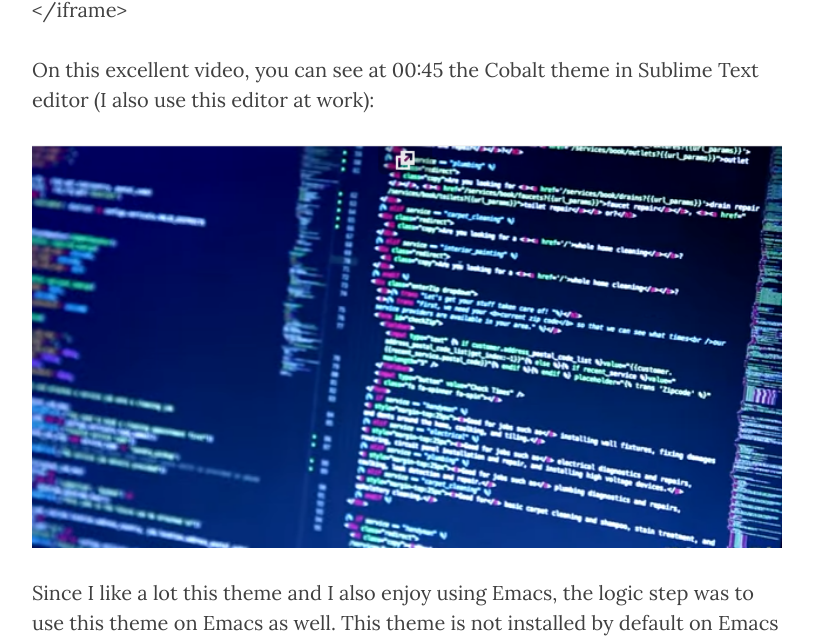
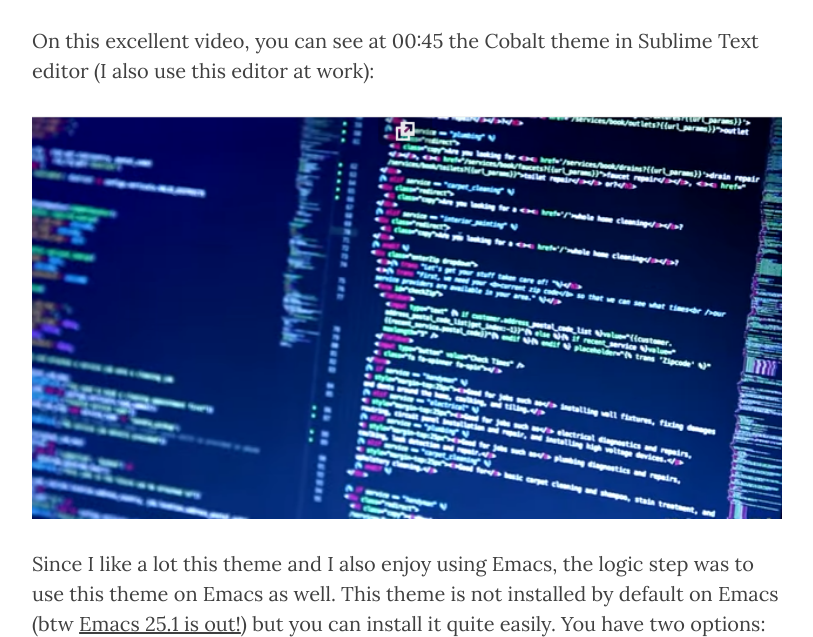
Before and after one commit to rentes/rentes.github.io, a Jekyll site: the page built from _posts/2016-09-19-Installing-Cobalt-theme-in-Emacs.markdown, in a window 1280 px wide and 900 px high, scrolled down 834 px, cut to the strip 263-900 px from the top of the window. Shown: the whole strip, without its empty margins (233-1046 px from the left). Built offline with Jekyll 4.4.1, drawn with Linux system fonts in a browser that asks for light colours; nearby versions of some CDN libraries; comment, search, counter and statistics services are not loaded.

Commit message:
Removes duplicated iframe tag.

```diff
--- a/_posts/2016-09-19-Installing-Cobalt-theme-in-Emacs.markdown
+++ b/_posts/2016-09-19-Installing-Cobalt-theme-in-Emacs.markdown
@@ -10,7 +10,7 @@ categories:
 
 I am a big fan of discovering how other developers work and lately I have started watching the "Day in the Life" series on Youtube:
 
-<div><iframe width="640" height="360" src="https://www.youtube.com/embed/vt79JcPfZQA" frameborder="0" allowfullscreen></iframe></iframe></div>
+<div><iframe width="640" height="360" src="https://www.youtube.com/embed/vt79JcPfZQA" frameborder="0" allowfullscreen></iframe></div>
 
 On this excellent video, you can see at 00:45 the Cobalt theme in Sublime Text editor (I also use this editor at work):
 
```
